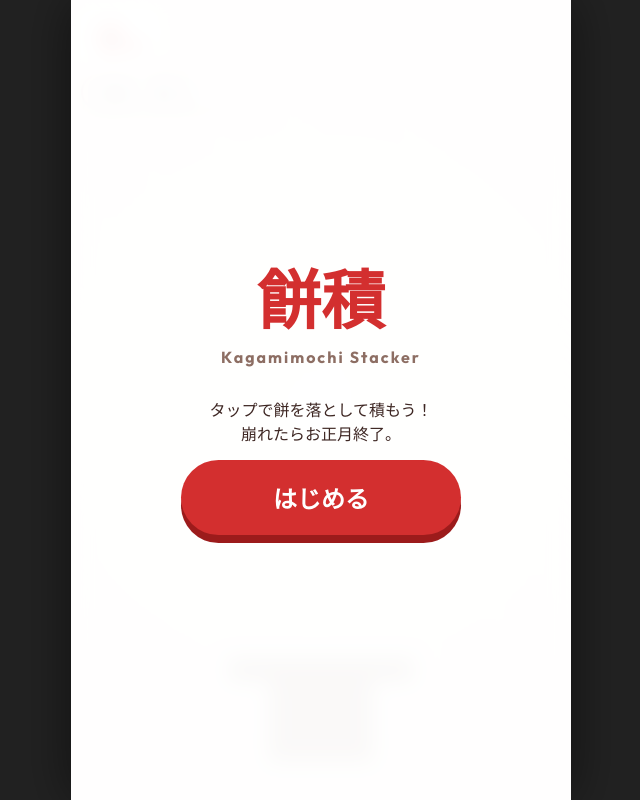
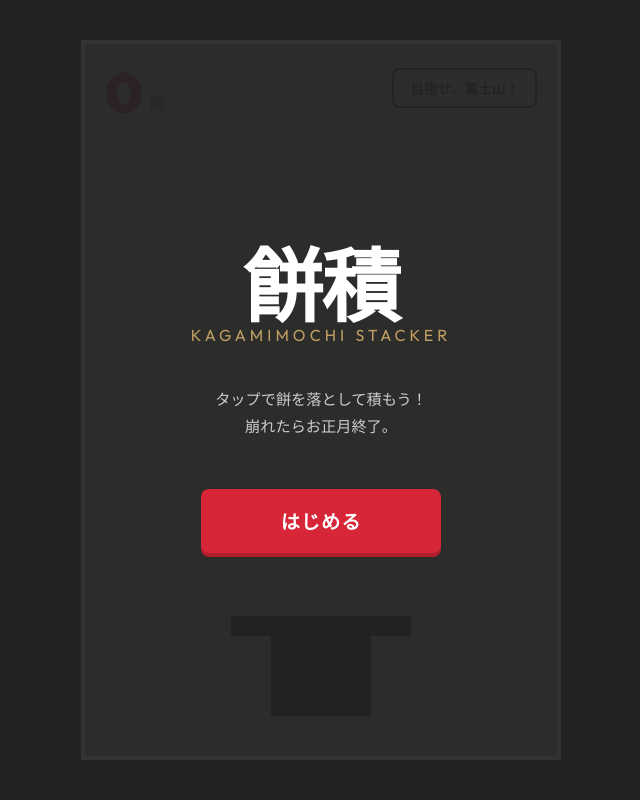
Before and after one commit to nyanko3141592/kagamimochi-game, a website built with Vite: page index.html in a window 1280 px wide. Shown: the whole page, without its empty margins (319-959 px from the left). Built offline with nearby package versions, Linux system fonts and the light colour scheme.

Commit message:
feat: Implement a flat design aesthetic with an updated color palette, typography, and simplified UI elements.

```diff
--- a/src/main.js
+++ b/src/main.js
@@ -87,14 +87,14 @@ function createBase() {
     const platform = Bodies.rectangle(cx, baseTopY, 180, 20, {
         isStatic: true,
         label: 'base',
-        render: { fillStyle: '#a1887f', strokeStyle: '#5d4037', lineWidth: 2 }
+        render: { fillStyle: '#1F1F24', strokeStyle: '#333333', lineWidth: 0 }
     });
 
     // 台座下部（正方形の土台）
     const stand = Bodies.rectangle(cx, baseTopY + 50, 100, 80, {
         isStatic: true,
         label: 'base',
-        render: { fillStyle: '#a1887f', strokeStyle: '#5d4037', lineWidth: 2 }
+        render: { fillStyle: '#1F1F24', strokeStyle: '#333333', lineWidth: 0 }
     });
 
     Composite.add(engine.world, [platform, stand]);
@@ -196,8 +196,8 @@ function spawnMochi() {
         density: 0.003,
         label: 'mochi',
         render: {
-            fillStyle: '#ffffff',
-            strokeStyle: '#bbbbbb',
+            fillStyle: '#FFFFFF',
+            strokeStyle: '#C8C0B0',
             lineWidth: 3
         }
     });
@@ -323,22 +323,26 @@ function updateCamera() {
     // 落下距離 + マージン（餅5個分）を上に確保
     const dropDistance = CONFIG.MOCHI_HEIGHT * CONFIG.DROP_MOCHI_COUNT;
     const margin = CONFIG.MOCHI_HEIGHT * 5;
+
+    // 画面上部に表示すべきY座標
     const neededTopY = topY - dropDistance - margin;
 
-    // カメラ位置を計算（neededTopYが画面上部に来るように）
-    // cameraYは負の値で上にスクロール
-    if (neededTopY < game.cameraY) {
+    // neededTopYが0より小さくなったらカメラを上にスクロール
+    if (neededTopY < 0) {
         game.cameraY = neededTopY;
+    } else {
+        game.cameraY = 0;
     }
 }
 
 function applyCamera() {
     const { render, width, height, cameraY } = game;
 
-    // Render.lookAtを使用してカメラ位置を適用
+    // cameraYが負の値のとき、その分だけ上を表示する
+    // 例: cameraY = -100 のとき、y: -100 ~ height-100 を表示
     Render.lookAt(render, {
-        min: { x: 0, y: -cameraY },
-        max: { x: width, y: height - cameraY }
+        min: { x: 0, y: cameraY },
+        max: { x: width, y: height + cameraY }
     });
 }
 
@@ -349,12 +353,61 @@ function gameOver() {
 
     dropOrange();
 
+    // ズームアウトして全体を見せる
+    zoomOutToShowAll();
+
     setTimeout(() => {
         document.getElementById('game-over-screen').classList.remove('hidden');
         document.getElementById('final-score').textContent = game.score;
         const comp = [...COMPARISONS].reverse().find(c => c.threshold <= game.score);
         document.getElementById('final-comparison').textContent = comp ? comp.text : 'もっと積めるはず！';
     }, 2000);
+}
+
+function zoomOutToShowAll() {
+    const { render, width, height, stackedMochis, baseBottomY } = game;
+
+    // 一番上の餅の位置を取得
+    let topY = game.baseTopY;
+    if (stackedMochis.length > 0) {
+        const topMochi = stackedMochis.reduce((t, m) =>
+            m.position.y < t.position.y ? m : t
+        );
+        topY = topMochi.position.y - 100; // 上に少しマージン
+    }
+
+    // 台座の下を含む範囲
+    const bottomY = baseBottomY + 50;
+
+    // 全体の高さ
+    const totalHeight = bottomY - topY;
+
+    // 画面に収まるようにスケールを計算
+    const viewHeight = height;
+    const viewWidth = width;
+
+    // アスペクト比を維持しながらフィットさせる
+    if (totalHeight > viewHeight) {
+        // 高さが画面を超える場合、全体が見えるようにズームアウト
+        const scale = viewHeight / totalHeight;
+        const centerY = (topY + bottomY) / 2;
+        const centerX = width / 2;
+
+        // スケーリングされた表示範囲を計算
+        const scaledWidth = viewWidth / scale;
+        const scaledHeight = viewHeight / scale;
+
+        Render.lookAt(render, {
+            min: { x: centerX - scaledWidth / 2, y: centerY - scaledHeight / 2 },
+            max: { x: centerX + scaledWidth / 2, y: centerY + scaledHeight / 2 }
+        });
+    } else {
+        // 画面に収まる場合はそのまま表示
+        Render.lookAt(render, {
+            min: { x: 0, y: topY },
+            max: { x: width, y: bottomY }
+        });
+    }
 }
 
 function dropOrange() {
--- a/src/style.css
+++ b/src/style.css
@@ -1,9 +1,22 @@
+@charset "UTF-8";
+
 :root {
-    --primary-red: #d32f2f;
-    --gold: #fbc02d;
-    --bg-color: #f7f3e9;
-    --text-color: #3e2723;
-    --font-main: 'Outfit', 'Noto Sans JP', sans-serif;
+    /* Flat Design Palette */
+    --primary-red: #D72638;
+    --primary-red-dark: #B01E2B;
+
+    --accent-gold: #C0A062;
+    --accent-gold-dark: #A3864F;
+
+    --bg-dark: #222222;
+    --bg-panel: #2C2C2C;
+
+    --text-main: #FFFFFF;
+    --text-muted: #CCCCCC;
+    --text-dark: #333333;
+
+    --font-en: 'Outfit', sans-serif;
+    --font-jp: 'Noto Sans JP', sans-serif;
 }
 
 * {
@@ -12,12 +25,13 @@
     padding: 0;
     -webkit-tap-highlight-color: transparent;
     user-select: none;
+    -webkit-font-smoothing: antialiased;
 }
 
 body {
-    font-family: var(--font-main);
-    background: #222;
-    color: var(--text-color);
+    font-family: var(--font-jp);
+    background: var(--bg-dark);
+    color: var(--text-main);
     overflow: hidden;
     height: 100vh;
     width: 100vw;
@@ -28,23 +42,31 @@ body {
 
 #app {
     width: 100%;
-    max-width: 500px;
+    max-width: 480px;
     height: 100vh;
+    max-height: 100vh;
     position: relative;
     overflow: hidden;
-    background: var(--bg-color);
-    box-shadow: 0 0 50px rgba(0, 0, 0, 0.5);
+    background: #FDFBF7;
+    box-shadow: none;
+    /* Removed significant shadow */
+}
+
+@media (min-width: 500px) {
+    #app {
+        height: 90vh;
+        max-height: 850px;
+        border: 4px solid #333;
+    }
 }
 
 #game-container {
     width: 100%;
     height: 100%;
     position: relative;
-    background: #f0ebe4;
-    /* Warmer contrast background */
-    background-image:
-        radial-gradient(circle at 50% 50%, rgba(255, 255, 255, 0.4) 0%, rgba(0, 0, 0, 0) 100%),
-        repeating-linear-gradient(45deg, rgba(211, 47, 47, 0.02) 0px, rgba(211, 47, 47, 0.02) 2px, transparent 2px, transparent 10px);
+    background-color: #EFECDF;
+    /* Removed gradients - pure flat */
+    background-image: none;
 }
 
 #game-canvas {
@@ -53,52 +75,64 @@ body {
     display: block;
 }
 
+/* UI Overlay (In-Game) */
 #ui-overlay {
     position: absolute;
-    top: 10px;
-    left: 10px;
+    top: 24px;
+    left: 20px;
+    right: 20px;
     pointer-events: none;
     z-index: 100;
     display: flex;
-    flex-direction: column;
+    justify-content: space-between;
     align-items: flex-start;
 }
 
 #score-container {
-    font-size: 2.5rem;
-    font-weight: 900;
+    font-family: var(--font-en);
+    font-size: 3.5rem;
+    font-weight: 800;
     color: var(--primary-red);
-    text-shadow: 2px 2px 0 #fff;
-    line-height: 1;
-    background: rgba(255, 255, 255, 0.85);
-    padding: 8px 16px;
-    border-radius: 12px;
+    line-height: 0.9;
+    display: flex;
+    align-items: baseline;
+    /* Removed drop-shadow */
 }
 
 #score-container .unit {
+    font-family: var(--font-jp);
     font-size: 1rem;
-    margin-left: 3px;
+    font-weight: 700;
+    color: #888;
+    margin-left: 6px;
+    transform: translateY(-4px);
 }
 
 #comparison-container {
-    background: rgba(255, 255, 255, 0.9);
-    padding: 6px 14px;
-    border-radius: 20px;
-    margin-top: 8px;
-    box-shadow: 0 2px 10px rgba(0, 0, 0, 0.1);
+    background: #FFFFFF;
+    /* Solid white */
+    padding: 8px 16px;
+    border-radius: 8px;
+    /* Sharper corners */
     font-weight: 700;
     font-size: 0.85rem;
-    border: 2px solid var(--primary-red);
+    color: var(--text-dark);
+    border: 2px solid var(--text-dark);
+    /* Solid border */
+    max-width: 60%;
+    text-align: right;
+    /* Removed box-shadow and blur */
 }
 
+/* Overlays (Start / Game Over) */
 .overlay {
     position: absolute;
     top: 0;
     left: 0;
     width: 100%;
     height: 100%;
-    background: rgba(255, 255, 255, 0.95);
-    backdrop-filter: blur(10px);
+    background: rgba(34, 34, 34, 0.95);
+    /* Solid partially opaque dark background, no blur */
     z-index: 1000;
     display: flex;
     flex-direction: column;
@@ -106,70 +140,152 @@ body {
     align-items: center;
     padding: 40px;
     text-align: center;
+    color: var(--text-main);
+    transition: opacity 0.4s ease, visibility 0.4s ease;
 }
 
 .overlay.hidden {
+    opacity: 0;
+    visibility: hidden;
+    pointer-events: none;
+}
+
+/* Typography & Titles */
+h1 {
+    font-family: var(--font-jp);
+    font-size: 5rem;
+    color: var(--text-main);
+    margin: 0;
+    font-weight: 900;
+    line-height: 1.1;
+    letter-spacing: -2px;
+    position: relative;
+    z-index: 2;
+    /* Removed text-shadow */
+}
+
+/* Removed pulsing red circle */
+h1::after {
     display: none;
 }
 
-h1 {
-    font-size: 4rem;
-    color: var(--primary-red);
-    margin-bottom: 5px;
-    font-weight: 900;
+.subtitle {
+    font-family: var(--font-en);
+    font-weight: 400;
+    font-size: 1rem;
+    color: var(--accent-gold);
+    margin-bottom: 40px;
+    letter-spacing: 4px;
+    text-transform: uppercase;
 }
 
-.subtitle {
-    font-weight: 700;
-    color: #8d6e63;
-    margin-bottom: 30px;
-    letter-spacing: 2px;
+.overlay p {
+    font-size: 0.95rem;
+    color: var(--text-muted);
+    line-height: 1.8;
+    margin-bottom: 40px;
 }
 
+/* Flat Buttons */
 button {
     background: var(--primary-red);
     color: white;
     border: none;
-    padding: 20px 40px;
-    font-size: 1.5rem;
-    font-weight: 800;
-    border-radius: 60px;
+    padding: 18px 48px;
+    font-family: var(--font-jp);
+    font-size: 1.2rem;
+    font-weight: 700;
+    border-radius: 8px;
+    /* Slightly rounded, not pill */
     cursor: pointer;
-    transition: all 0.2s cubic-bezier(0.175, 0.885, 0.32, 1.275);
-    box-shadow: 0 8px 0 #9c1b1b;
-    margin: 15px;
+    transition: background 0.2s;
+    box-shadow: 0 4px 0 var(--primary-red-dark);
+    /* Retro/Flat pressed effect */
+    position: relative;
+    letter-spacing: 1px;
     width: 100%;
-    max-width: 280px;
+    max-width: 240px;
+    margin: 10px;
+}
+
+/* Removed glossy pseudo-element */
+button::before {
+    display: none;
+}
+
+button:hover {
+    transform: translateY(-2px);
+    box-shadow: 0 6px 0 var(--primary-red-dark);
 }
 
 button:active {
-    transform: translateY(6px);
-    box-shadow: 0 2px 0 #9c1b1b;
+    transform: translateY(2px);
+    box-shadow: 0 2px 0 var(--primary-red-dark);
 }
 
 #share-button {
-    background: #000;
-    box-shadow: 0 8px 0 #333;
+    background: transparent;
+    border: 2px solid #FFFFFF;
+    color: #FFFFFF;
+    box-shadow: none;
+}
+
+#share-button:hover {
+    background: rgba(255, 255, 255, 0.1);
+    transform: none;
+    box-shadow: none;
+}
+
+#share-button:active {
+    background: rgba(255, 255, 255, 0.2);
+}
+
+/* Game Over Specifics */
+h2 {
+    font-size: 2.5rem;
+    color: var(--accent-gold);
+    /* Solid color, no gradient */
+    margin-bottom: 20px;
+    font-weight: 900;
+    letter-spacing: 2px;
+}
+
+.final-score-wrap {
+    margin-bottom: 2rem;
 }
 
 #final-score {
-    font-size: 5rem;
-    font-weight: 900;
-    color: var(--primary-red);
+    font-family: var(--font-en);
+    font-size: 6rem;
+    font-weight: 800;
+    color: var(--text-main);
+    line-height: 1;
 }
 
 .final-score-wrap .unit {
-    font-size: 2rem;
+    font-size: 1.5rem;
+    color: var(--text-muted);
     font-weight: 700;
+    margin-left: 8px;
 }
 
 #final-comparison {
-    margin: 30px 0;
-    font-size: 1.4rem;
-    font-weight: 700;
-    color: var(--text-color);
-    background: #fff8e1;
-    padding: 24px;
-    border-radius: 20px;
-    border: 3px solid var(--gold);
+    margin: 0 0 40px 0;
+    font-size: 1.1rem;
+    font-weight: 500;
+    color: var(--text-dark);
+    background: #FFFFFF;
+    padding: 20px 30px;
+    border-radius: 8px;
+    /* Sharper corners */
+    border: none;
+    max-width: 90%;
 }
+
+.result-actions {
+    display: flex;
+    flex-direction: column;
+    gap: 12px;
+    width: 100%;
+    align-items: center;
+}
```
